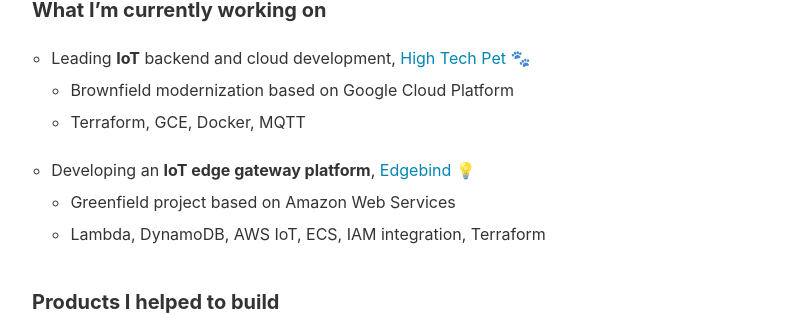
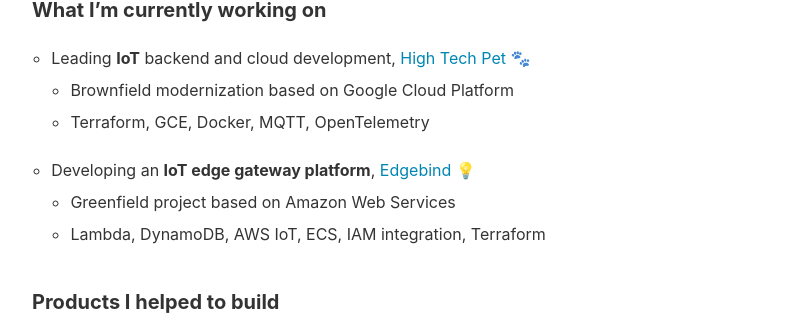
Before and after one commit to mkozjak/mkozjak.github.io, a Jekyll site: the page built from about.md, in a window 1280 px wide and 900 px high, scrolled down 562 px. Shown: the part 148-463 px from the top of the window, without its empty margins (240-1031 px from the left). Built offline with Jekyll 4.4.1, drawn with Linux system fonts in a browser that asks for light colours.

Commit message:
Update about.md

```diff
--- a/about.md
+++ b/about.md
@@ -9,7 +9,7 @@
 #### What I'm currently working on
 - Leading **IoT** backend and cloud development, <a class="link" href="https://www.hitecpet.com">High Tech Pet</a> 🐾
   - Brownfield modernization based on Google Cloud Platform
-  - Terraform, GCE, Docker, MQTT
+  - Terraform, GCE, Docker, MQTT, OpenTelemetry
 - Developing an **IoT edge gateway platform**, <a class="link" href="https://www.elpheria.com/products/edgebind/">Edgebind</a> 💡
   - Greenfield project based on Amazon Web Services
   - Lambda, DynamoDB, AWS IoT, ECS, IAM integration, Terraform
```
